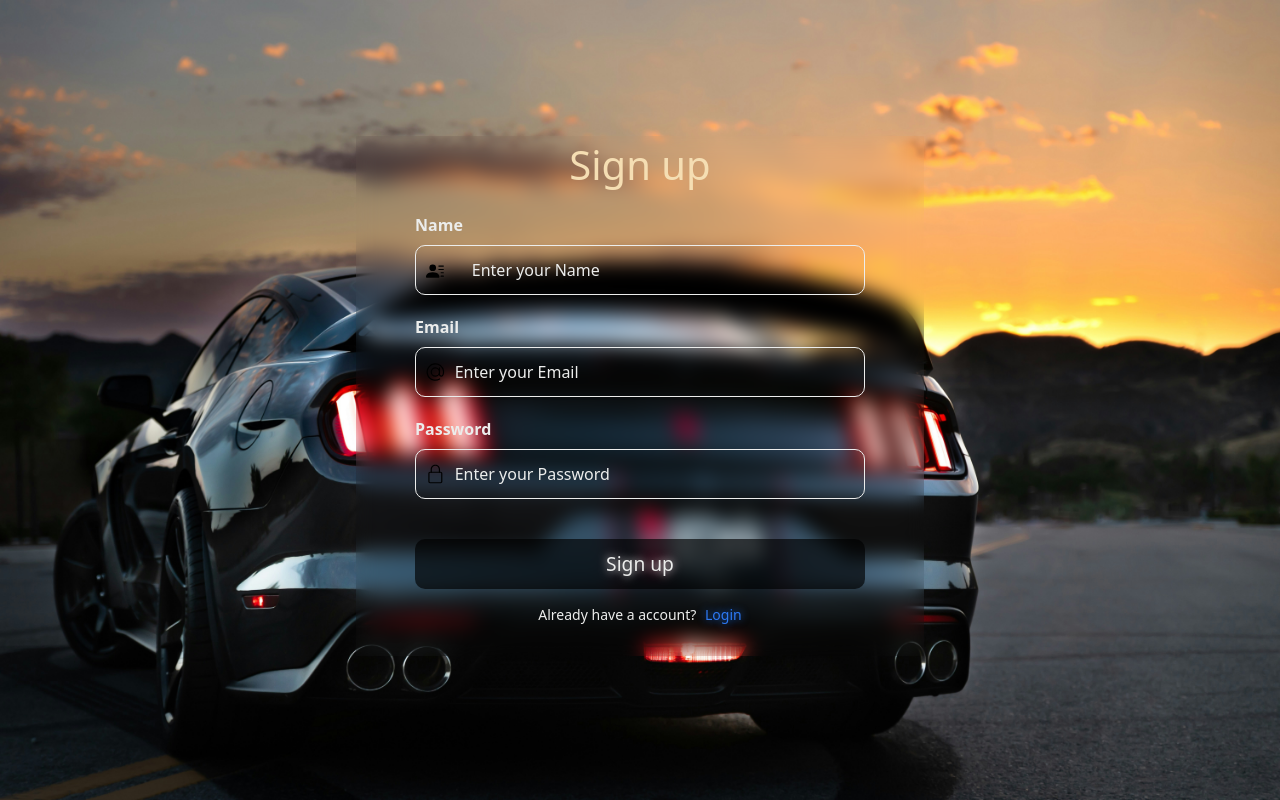
After one commit to kishan-19/car_on_rent-php, a PHP site: page /NOVAcar/signup.php in a window 1280 px wide. The commit adds this page. Run offline with PHP 8.4, Linux system fonts and the light colour scheme.

Commit message:
add login and signup page

```diff
--- a/carBooking.php
+++ b/carBooking.php
@@ -51,9 +51,6 @@ if (isset($_POST['booking'])) {
         <div class="d-flex justify-content-center align-items-center flex-column">
             <div class="form_border">
                 <h1>Book Your Car Today!</h1>
-                <?php
-
-                ?>
                 <form class="mt-3 car_booking_form" style="width: 450px;" method="Post">
                     <div class="mb-3">
                         <!-- <label for="carName" class="form-label">Car Name</label> -->
--- a/css/style.css
+++ b/css/style.css
@@ -90,7 +90,109 @@
     margin-top: 12px;
     backdrop-filter: blur(10px);
 }
+.car_booking_form{
+    width: 450px;
+}
 
+/* login page */
+.body_bg{
+    background-image: url('../image/login.jpg');
+    background-position: 50% 50%;
+    background-attachment: fixed;
+    background-repeat: no-repeat;
+    background-size: cover;
+    /* height: 100vh; */
+}
+.middle_box{
+    margin-top: 17vh;
+}
+.flex-column{
+    margin-bottom: 8px;
+}
+.flex-column > label {
+    color: #ecedec;
+    font-weight: 600;
+  }
+
+  .inputForm {
+    border: 1.5px solid #ecedec;
+    border-radius: 10px;
+    height: 50px;
+    display: flex;
+    align-items: center;
+    padding-left: 10px;
+    margin-bottom: 20px;
+    transition: 0.2s ease-in-out;
+  }
+
+  .input {
+      color: #ecedec;
+    margin-left: 10px;
+    border-radius: 10px;
+    border: none;
+    width: 100%;
+    height: 100%;
+    background-color: transparent;
+  }
+  ::placeholder {
+    color: #ecedec;
+    opacity: 1; /* Firefox */
+  }
+
+  .input:focus {
+    outline: none;
+  }
+
+  .inputForm:focus-within {
+    border: 1.5px solid #2d79f3;
+  }
+
+  .flex-row {
+    display: flex;
+    flex-direction: row;
+    align-items: center;
+    gap: 10px;
+    justify-content: space-between;
+  }
+
+  .flex-row > div > label {
+    font-size: 14px;
+    color: white;
+    font-weight: 400;
+  }
+
+  .span {
+    font-size: 14px;
+    margin-left: 5px;
+    color: #2d79f3;
+    font-weight: 500;
+    cursor: pointer;
+    text-shadow: 0px 0px 9px #2d79f3;
+  }
+  .button-submit {
+    margin: 20px 0 10px 0;
+    background-color: #000000a6;
+    border: none;
+    color: #ecedec;
+    font-size: 15px;
+    font-weight: 500;
+    font-size: larger   ;
+    border-radius: 10px;
+    height: 50px;
+    width: 100%;
+    cursor: pointer;
+    text-shadow: 0px 0px 9px whitesmoke;
+  }
+  .button-submit:hover{
+    background-color: #ecedec;
+    color: #000000a6;
+  }
+  .p {
+    text-align: center;
+    color: #ecedec;
+    font-size: 14px;
+    margin: 5px 0;
+  }
 /* meadia query */
 @media screen and (max-width: 1204px) {
     .car_card{
@@ -109,3 +211,13 @@
         margin-left:12%;
     }
 }
+@media screen and (max-width: 568px) {
+    .form_border{
+        padding: 5px 7px 26px;
+    }
+}
+@media screen and (max-width: 464px) {
+    .car_booking_form{
+        width: 280px;
+    }
+}
--- /dev/null
+++ b/signup.php
@@ -0,0 +1,74 @@
+<!DOCTYPE html>
+<html lang="en">
+
+<head>
+    <meta charset="UTF-8">
+    <meta name="viewport" content="width=device-width, initial-scale=1.0">
+    <title>sign up . NOVAcar</title>
+    <!-- css Link -->
+    <link rel="stylesheet" href="./css/style.css">
+
+    <!-- font awesome -->
+    <link rel="stylesheet" href="https://cdnjs.cloudflare.com/ajax/libs/font-awesome/6.5.0/css/all.min.css" integrity="sha512-Avb2QiuDEEvB4bZJYdft2mNjVShBftLdPG8FJ0V7irTLQ8Uo0qcPxh4Plq7G5tGm0rU+1SPhVotteLpBERwTkw==" crossorigin="anonymous" referrerpolicy="no-referrer" />
+    <!-- boostrap link -->
+    <link href="https://cdn.jsdelivr.net/npm/bootstrap@5.0.2/dist/css/bootstrap.min.css" rel="stylesheet" integrity="sha384-EVSTQN3/azprG1Anm3QDgpJLIm9Nao0Yz1ztcQTwFspd3yD65VohhpuuCOmLASjC" crossorigin="anonymous">
+
+    <script src="https://cdnjs.cloudflare.com/ajax/libs/jquery/3.7.1/jquery.min.js" integrity="sha512-v2CJ7UaYy4JwqLDIrZUI/4hqeoQieOmAZNXBeQyjo21dadnwR+8ZaIJVT8EE2iyI61OV8e6M8PP2/4hpQINQ/g==" crossorigin="anonymous" referrerpolicy="no-referrer"></script>
+</head>
+
+<body class="body_bg">
+    <div class="container-fluid filerBrighness">
+        <div class="d-flex justify-content-center align-items-center flex-column">
+            <div class="form_border middle_box">
+                <h1 style="color:wheat">Sign up</h1>
+                <form class="mt-3 car_booking_form" method="Post">
+                    <div class="flex-column">
+                        <label>Name </label>
+                    </div>
+                    <div class="inputForm">
+                        <svg
+                            height="40"
+                            viewBox="0 -9 32 32"
+                            width="40"
+                            xmlns="http://www.w3.org/2000/svg">
+                            <g id="Layer_3" data-name="Layer 3">
+                                <path d="M6 8a3 3 0 1 0 0-6 3 3 0 0 0 0 6m-5 6s-1 0-1-1 1-4 6-4 6 3 6 4-1 1-1 1zM11 3.5a.5.5 0 0 1 .5-.5h4a.5.5 0 0 1 0 1h-4a.5.5 0 0 1-.5-.5m.5 2.5a.5.5 0 0 0 0 1h4a.5.5 0 0 0 0-1zm2 3a.5.5 0 0 0 0 1h2a.5.5 0 0 0 0-1zm0 3a.5.5 0 0 0 0 1h2a.5.5 0 0 0 0-1z"></path>
+                            </g>
+                        </svg>
+                        <input type="text" class="input" placeholder="Enter your Name" />
+                    </div>
+
+                    <div class="flex-column">
+                        <label>Email </label>
+                    </div>
+                    <div class="inputForm">
+                        <svg xmlns="http://www.w3.org/2000/svg" width="20" viewBox="0 0 32 32" height="20">
+                            <g data-name="Layer 3" id="Layer_3">
+                                <path d="m30.853 13.87a15 15 0 0 0 -29.729 4.082 15.1 15.1 0 0 0 12.876 12.918 15.6 15.6 0 0 0 2.016.13 14.85 14.85 0 0 0 7.715-2.145 1 1 0 1 0 -1.031-1.711 13.007 13.007 0 1 1 5.458-6.529 2.149 2.149 0 0 1 -4.158-.759v-10.856a1 1 0 0 0 -2 0v1.726a8 8 0 1 0 .2 10.325 4.135 4.135 0 0 0 7.83.274 15.2 15.2 0 0 0 .823-7.455zm-14.853 8.13a6 6 0 1 1 6-6 6.006 6.006 0 0 1 -6 6z"></path>
+                            </g>
+                        </svg>
+                        <input placeholder="Enter your Email" class="input" type="text">
+                    </div>
+                    <div class="flex-column">
+                        <label>Password </label>
+                    </div>
+                    <div class="inputForm">
+                        <svg xmlns="http://www.w3.org/2000/svg" width="20" viewBox="-64 0 512 512" height="20">
+                            <path d="m336 512h-288c-26.453125 0-48-21.523438-48-48v-224c0-26.476562 21.546875-48 48-48h288c26.453125 0 48 21.523438 48 48v224c0 26.476562-21.546875 48-48 48zm-288-288c-8.8125 0-16 7.167969-16 16v224c0 8.832031 7.1875 16 16 16h288c8.8125 0 16-7.167969 16-16v-224c0-8.832031-7.1875-16-16-16zm0 0"></path>
+                            <path d="m304 224c-8.832031 0-16-7.167969-16-16v-80c0-52.929688-43.070312-96-96-96s-96 43.070312-96 96v80c0 8.832031-7.167969 16-16 16s-16-7.167969-16-16v-80c0-70.59375 57.40625-128 128-128s128 57.40625 128 128v80c0 8.832031-7.167969 16-16 16zm0 0"></path>
+                        </svg>
+                        <input placeholder="Enter your Password" class="input" type="password">
+                    </div>
+                    <button class="button-submit">Sign up</button>
+                    <p class="p">Already have a account? <span class="span">Login</span>
+                </form>
+            </div>
+        </div>
+
+    </div>
+
+    <script src="https://cdn.jsdelivr.net/npm/@popperjs/core@2.9.2/dist/umd/popper.min.js" integrity="sha384-IQsoLXl5PILFhosVNubq5LC7Qb9DXgDA9i+tQ8Zj3iwWAwPtgFTxbJ8NT4GN1R8p" crossorigin="anonymous"></script>
+    <script src="https://cdn.jsdelivr.net/npm/bootstrap@5.0.2/dist/js/bootstrap.min.js" integrity="sha384-cVKIPhGWiC2Al4u+LWgxfKTRIcfu0JTxR+EQDz/bgldoEyl4H0zUF0QKbrJ0EcQF" crossorigin="anonymous"></script>
+</body>
+
+</html>
```
Also changed, not shown: login.php (added, +58 -0 lines), image/login.jpg (added).
